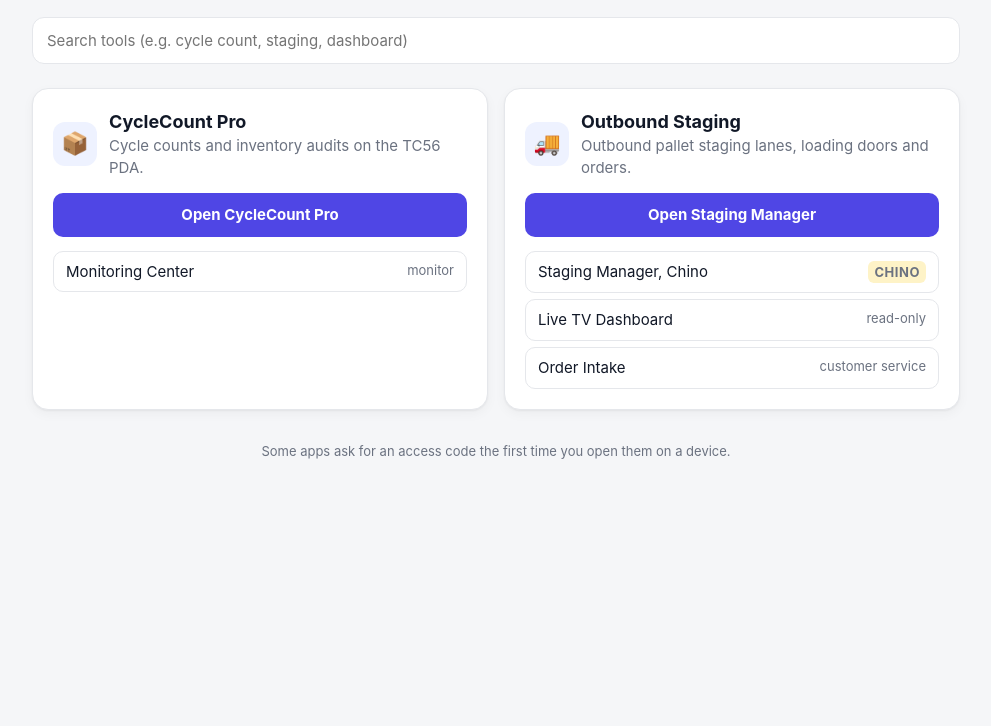
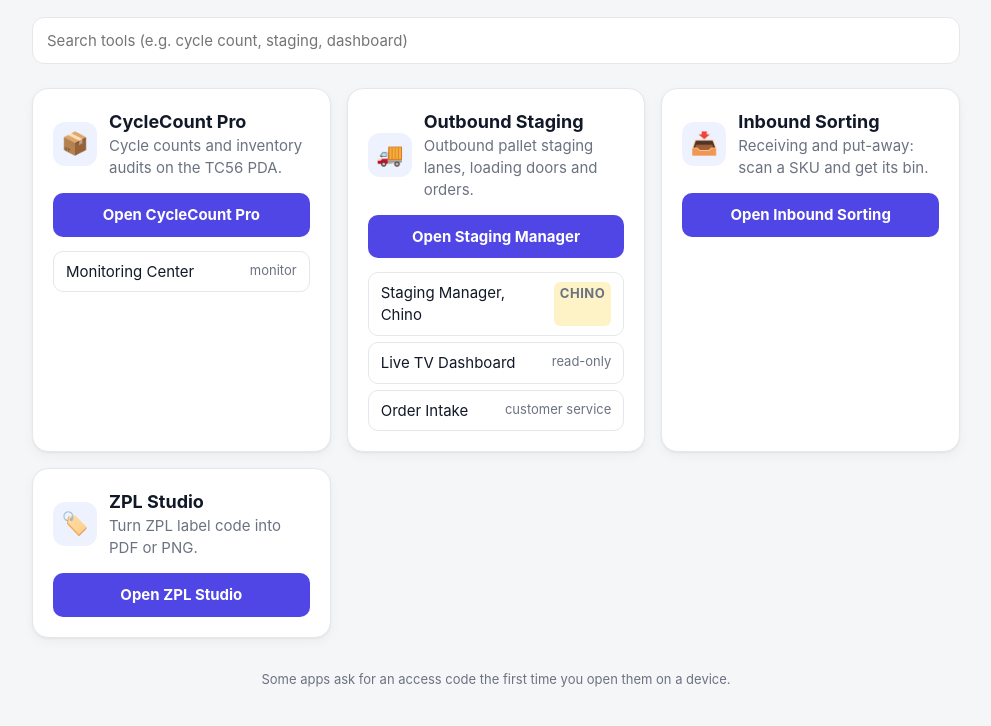
Before and after one commit to xperia888/onus-internal-page, a plain HTML site: page index.html in a window 1280 px wide. Shown: the part 96-822 px from the top of the page, without its empty margins (144-1135 px from the left). Before the commit the page ends 800 px from the top, so only its background shows below. Drawn offline with Linux system fonts and the light colour scheme.

Commit message:
Add Inbound Sorting and ZPL Studio to the tools hub
Co-Authored-By: Claude Opus 5.5 <noreply@anthropic.com>
Claude-Session: https://claude.ai/code/session_01TFfbAUY5f7X6Cgg2VRBgNV

```diff
--- a/index.html
+++ b/index.html
@@ -148,6 +148,27 @@
           <li><a href="https://xperia888.github.io/outbound-stage-manager/intake.html" target="_blank" rel="noopener">Order Intake <span>customer service</span></a></li>
         </ul>
       </section>
+      <section class="tool" data-keywords="inbound sorting receiving put-away putaway bin sku scan">
+        <div class="tool-head">
+          <div class="icon" aria-hidden="true">📥</div>
+          <div>
+            <h2>Inbound Sorting</h2>
+            <p>Receiving and put-away: scan a SKU and get its bin.</p>
+          </div>
+        </div>
+        <a class="open" href="https://xperia888.github.io/inbound-sorting-tool/" target="_blank" rel="noopener">Open Inbound Sorting</a>
+      </section>
+
+      <section class="tool" data-keywords="zpl studio label labels printer zebra pdf png convert">
+        <div class="tool-head">
+          <div class="icon" aria-hidden="true">🏷️</div>
+          <div>
+            <h2>ZPL Studio</h2>
+            <p>Turn ZPL label code into PDF or PNG.</p>
+          </div>
+        </div>
+        <a class="open" href="https://xperia888.github.io/ZPL-studio/" target="_blank" rel="noopener">Open ZPL Studio</a>
+      </section>
     </main>
 
     <p class="empty" id="empty">No tools match your search.</p>
```
Also changed, not shown: 1 other file.
